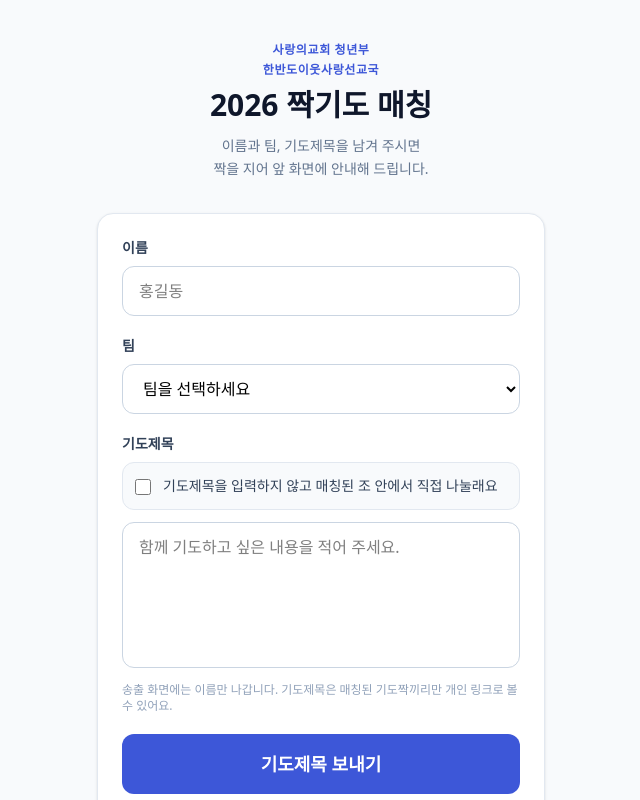
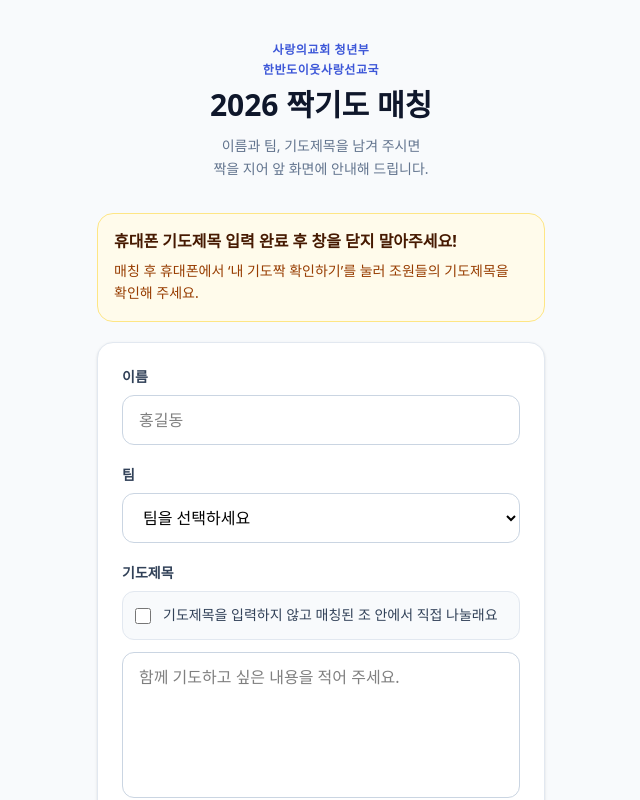
Before and after one commit to khr9311-max/hansarangpray_2026, a Next.js app: page / in a window 1280 px wide. Shown: the top 800 px of the page, without its empty margins (319-959 px from the left). Built offline with nearby package versions, Linux system fonts and the light colour scheme.

Commit message:
창 유지 안내 및 5인·6인 조 매칭 추가

```diff
--- a/src/app/admin/actions.ts
+++ b/src/app/admin/actions.ts
@@ -4,7 +4,7 @@ import { revalidatePath } from 'next/cache';
 import { assertAdmin, signIn, signOut } from '@/lib/auth';
 import { createAdminClient } from '@/lib/supabase/server';
 import { createPrayerGroups } from '@/lib/matching';
-import type { MatchMode, Participant, TargetSize } from '@/lib/types';
+import { TARGET_SIZES, type MatchMode, type Participant, type TargetSize } from '@/lib/types';
 
 export type AdminState = { status: 'idle' | 'error'; message: string };
 
@@ -31,7 +31,7 @@ export async function runMatchingAction(formData: FormData) {
 
   const targetSize = Number(formData.get('target_size')) as TargetSize;
   const mode = String(formData.get('mode')) as MatchMode;
-  if (![2, 3, 4].includes(targetSize)) throw new Error('조 인원이 올바르지 않습니다.');
+  if (!TARGET_SIZES.includes(targetSize)) throw new Error('조 인원이 올바르지 않습니다.');
   if (!['team', 'random'].includes(mode)) throw new Error('매칭 방식이 올바르지 않습니다.');
 
   const supabase = createAdminClient();
--- a/src/app/admin/page.tsx
+++ b/src/app/admin/page.tsx
@@ -3,7 +3,7 @@ import LoginForm from './LoginForm';
 import RealtimeRefresher from '@/components/RealtimeRefresher';
 import { isAdmin } from '@/lib/auth';
 import { countByTeam, getActiveRound, getParticipants } from '@/lib/queries';
-import { MATCH_MODE_LABEL, type MatchMode, type TargetSize } from '@/lib/types';
+import { MATCH_MODE_LABEL, TARGET_SIZES } from '@/lib/types';
 import {
   deleteParticipantAction,
   logoutAction,
@@ -14,20 +14,15 @@ import {
 
 export const dynamic = 'force-dynamic';
 
-const MATCH_OPTIONS: {
-  mode: MatchMode;
-  targetSize: TargetSize;
-  label: string;
-  hint: string;
-  primary: boolean;
-}[] = [
-  { mode: 'team', targetSize: 2, label: '2인 1조', hint: '팀 섞기', primary: true },
-  { mode: 'team', targetSize: 3, label: '3인 1조', hint: '팀 섞기', primary: true },
-  { mode: 'team', targetSize: 4, label: '4인 1조', hint: '팀 섞기', primary: true },
-  { mode: 'random', targetSize: 2, label: '2인 1조', hint: '완전 랜덤', primary: false },
-  { mode: 'random', targetSize: 3, label: '3인 1조', hint: '완전 랜덤', primary: false },
-  { mode: 'random', targetSize: 4, label: '4인 1조', hint: '완전 랜덤', primary: false },
-];
+const MATCH_OPTIONS = (['team', 'random'] as const).flatMap((mode) =>
+  TARGET_SIZES.map((targetSize) => ({
+    mode,
+    targetSize,
+    label: `${targetSize}인 1조`,
+    hint: MATCH_MODE_LABEL[mode],
+    primary: mode === 'team',
+  })),
+);
 
 export default async function AdminPage() {
   if (!(await isAdmin())) {
@@ -110,7 +105,7 @@ export default async function AdminPage() {
             내려갑니다.
           </p>
 
-          <div className="mt-4 grid gap-2 sm:grid-cols-2 lg:grid-cols-3">
+          <div className="mt-4 grid gap-2 sm:grid-cols-2 lg:grid-cols-5">
             {MATCH_OPTIONS.map((option) => (
               <form key={`${option.mode}-${option.targetSize}`} action={runMatchingAction}>
                 <input type="hidden" name="mode" value={option.mode} />
--- a/src/app/display/DisplayStage.tsx
+++ b/src/app/display/DisplayStage.tsx
@@ -206,8 +206,8 @@ export default function DisplayStage({
   const drawing = phase === 'drawing';
 
   return (
-    <div className="flex min-h-[78dvh] flex-col">
-      <div className="flex flex-1 gap-6">
+    <div className="flex min-h-[28rem] flex-1 flex-col">
+      <div className="flex min-h-[22rem] flex-1 gap-6">
       {/* 이름표가 떠다니는 통 */}
       <div
         data-shake={drawing ? '' : undefined}
--- a/src/app/display/page.tsx
+++ b/src/app/display/page.tsx
@@ -1,6 +1,7 @@
 import { headers } from 'next/headers';
 import DisplayStage from './DisplayStage';
 import RealtimeRefresher from '@/components/RealtimeRefresher';
+import KeepWindowOpenNotice from '@/components/KeepWindowOpenNotice';
 import { getActiveRound, getParticipants } from '@/lib/queries';
 import { createQrMatrix } from '@/lib/qr';
 
@@ -53,6 +54,8 @@ export default async function DisplayPage() {
         <p className="text-sm text-white/25">F11 전체화면</p>
       </header>
 
+      <KeepWindowOpenNotice display />
+
       {/*
         화면 렌더에는 이름만 쓰지만, 클라이언트 컴포넌트에 넘기는 값은
         그대로 페이지 소스(RSC 페이로드)에 실려 나갑니다. 팀·기도제목까지
--- a/src/app/page.tsx
+++ b/src/app/page.tsx
@@ -1,4 +1,5 @@
 import ParticipantForm from '@/components/ParticipantForm';
+import KeepWindowOpenNotice from '@/components/KeepWindowOpenNotice';
 
 export default function HomePage() {
   return (
@@ -18,6 +19,7 @@ export default function HomePage() {
           </p>
         </header>
 
+        <KeepWindowOpenNotice />
         <ParticipantForm />
       </div>
     </main>
--- /dev/null
+++ b/src/components/KeepWindowOpenNotice.tsx
@@ -0,0 +1,19 @@
+export default function KeepWindowOpenNotice({ display = false }: { display?: boolean }) {
+  return (
+    <aside
+      aria-label="휴대폰 창 유지 안내"
+      className={`rounded-2xl border ${
+        display
+          ? 'mb-5 border-amber-300/40 bg-amber-300/10 px-6 py-4 text-center text-amber-100'
+          : 'mb-5 border-amber-200 bg-amber-50 px-4 py-4 text-amber-950'
+      }`}
+    >
+      <p className={`font-bold leading-snug ${display ? 'text-2xl lg:text-3xl' : 'text-base'}`}>
+        휴대폰 기도제목 입력 완료 후 창을 닫지 말아주세요!
+      </p>
+      <p className={`mt-2 leading-relaxed ${display ? 'text-base text-amber-100/80' : 'text-sm text-amber-800'}`}>
+        매칭 후 휴대폰에서 ‘내 기도짝 확인하기’를 눌러 조원들의 기도제목을 확인해 주세요.
+      </p>
+    </aside>
+  );
+}
--- a/src/lib/types.ts
+++ b/src/lib/types.ts
@@ -11,7 +11,8 @@ export type MatchMode =
   | 'team'    // 같은 팀을 최대한 피함 (기본값)
   | 'random'; // 아무 조건 없이 완전 랜덤
 
-export type TargetSize = 2 | 3 | 4;
+export const TARGET_SIZES = [2, 3, 4, 5, 6] as const;
+export type TargetSize = (typeof TARGET_SIZES)[number];
 
 export type PrayerGroup = {
   groupNumber: number;
```
Also changed, not shown: src/lib/matching.ts (+5 -5 lines), 2 other files (tests, documents, lock files or other folders).
